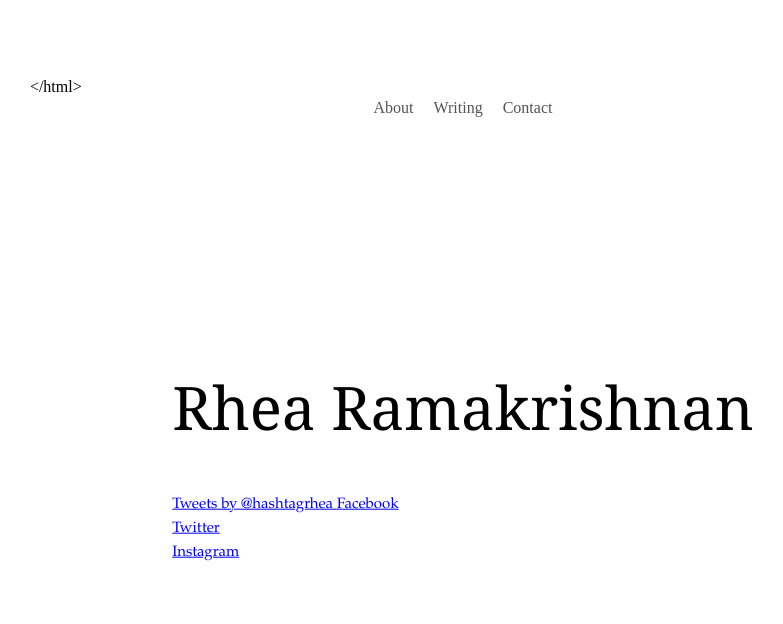
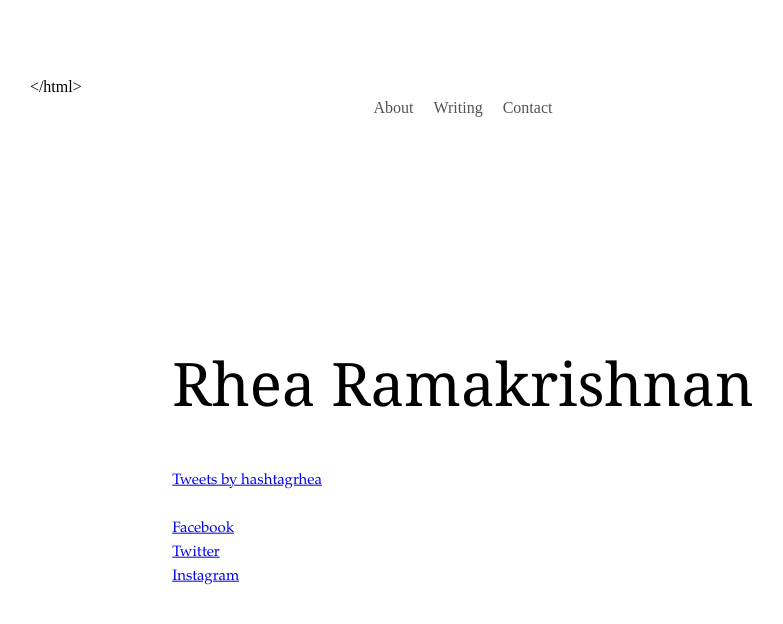
Before and after one commit to reram/reram.github.io, a Jekyll site: the page built from contact.md, in a window 1280 px wide. Shown: the top 624 px of the page, without its empty margins (177-960 px from the left). Built offline with Jekyll 4.4.1, drawn with Linux system fonts in a browser that asks for light colours; comment, search, counter and statistics services are not loaded; part of the change alters nothing that is shown.

Commit message:
Update contact.md

```diff
--- a/contact.md
+++ b/contact.md
@@ -19,10 +19,9 @@ permalink: /contact/
 
 <p>
 
-<a class="twitter-timeline"
-  href="https://twitter.com/hashtagrhea">
-Tweets by @hashtagrhea
-</a>
+<a class="twitter-timeline" href="https://twitter.com/hashtagrhea">Tweets by hashtagrhea</a> <script async src="//platform.twitter.com/widgets.js" charset="utf-8"></script>
+
+<br><br>
 
 <a href="https://www.facebook.com/reramakrishnan">Facebook</a><br>
 <a href="https://twitter.com/hashtagrhea">Twitter</a><br>
```
